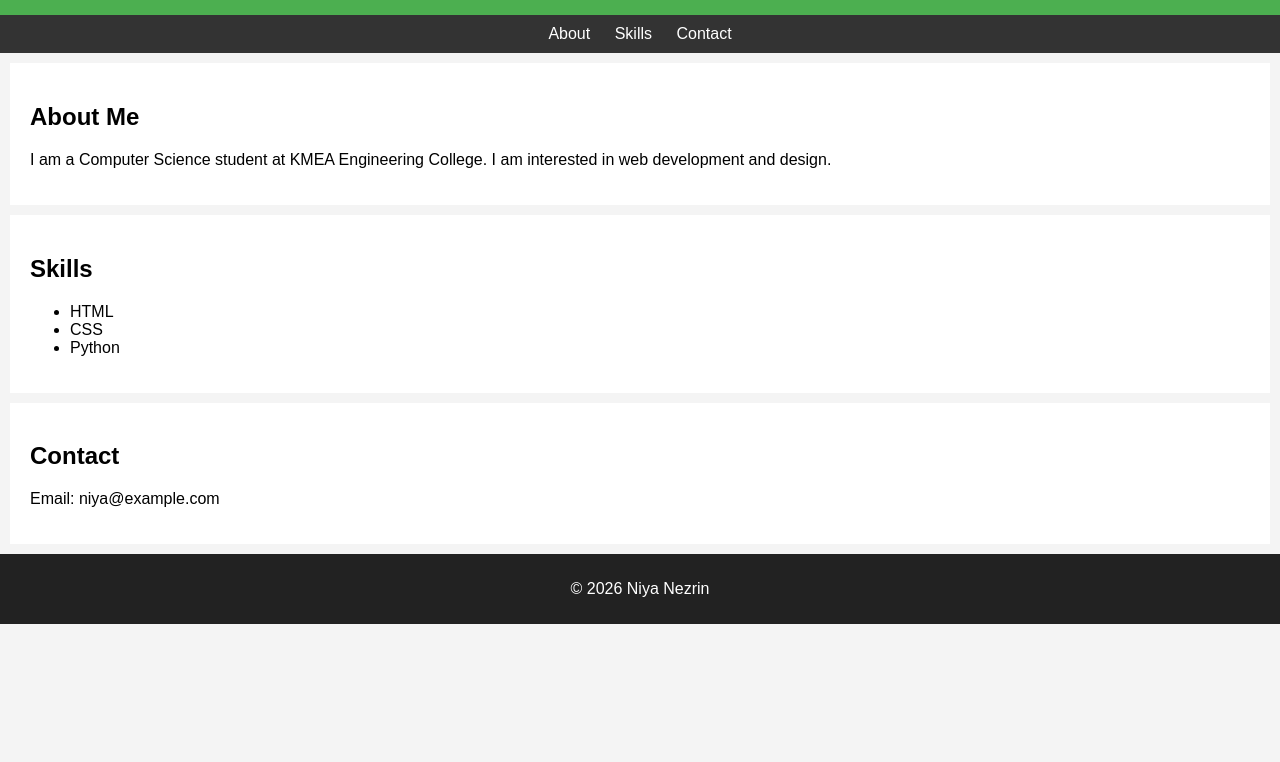
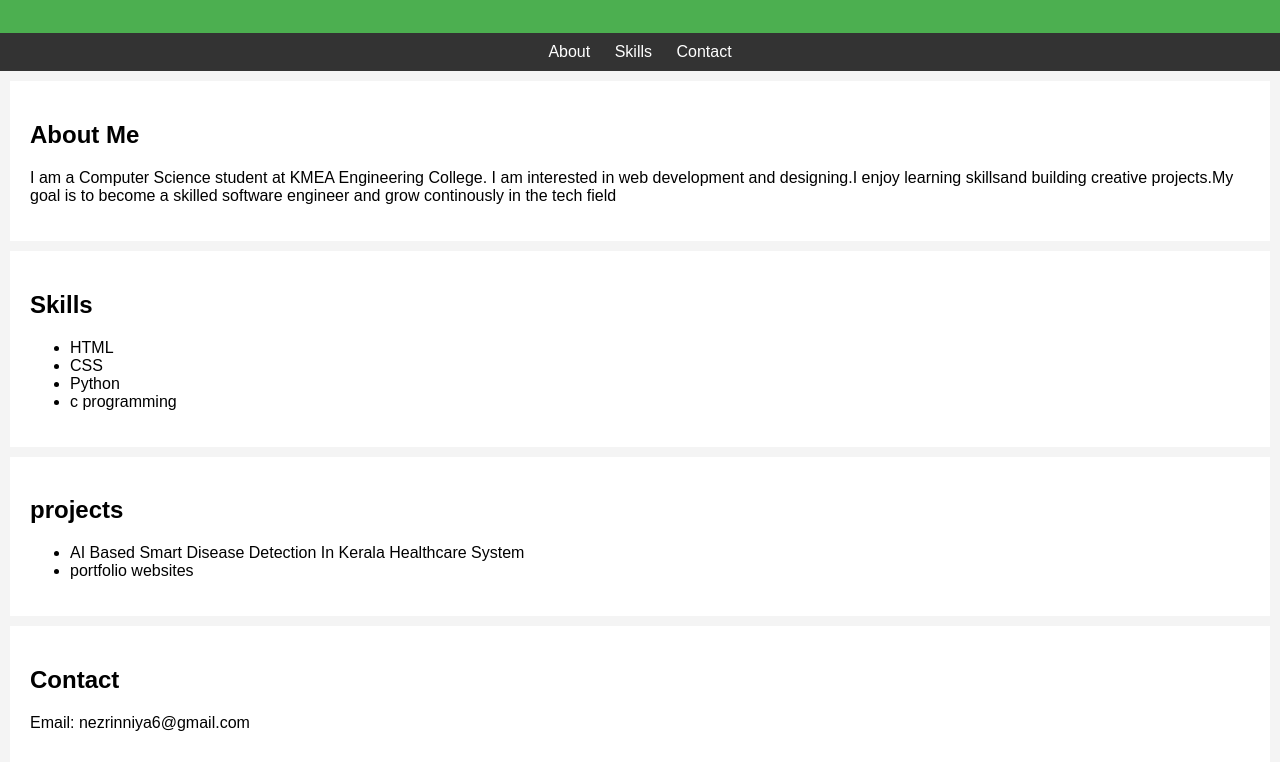
Before and after one commit to nezrinniya6-coder/portfolio-website, a plain HTML site: page index.html in a window 1280 px wide. Shown: the part 139-901 px from the top of the page. Before the commit the page ends 800 px from the top, so only its background shows below. Drawn offline with Linux system fonts and the light colour scheme.

Commit message:
file is added

```diff
--- a/index.html
+++ b/index.html
@@ -7,6 +7,7 @@
 <body>
 
 <header>
+    <img src="profile.jpg" alt="My photo" class="profile-img">
     <h1>Niya Nezrin</h1>
     <p>CSE Student | Web Developer</p>
 </header>
@@ -19,7 +20,7 @@
 
 <section id="about">
     <h2>About Me</h2>
-    <p>I am a Computer Science student at KMEA Engineering College. I am interested in web development and design.</p>
+    <p>I am a Computer Science student at KMEA Engineering College. I am interested in web development and designing.I enjoy learning skillsand building creative projects.My goal is to become a skilled software engineer and grow continously in the tech field</p>
 </section>
 
 <section id="skills">
@@ -28,12 +29,19 @@
         <li>HTML</li>
         <li>CSS</li>
         <li>Python</li>
+	<li>c programming</li>
     </ul>
 </section>
-
+<section id="project">
+    <h2>projects</h2>
+    <ul>
+	<li>AI Based Smart Disease Detection In Kerala Healthcare System</li>
+	<li>portfolio websites</li>
+    </ul>
+</section>
 <section id="contact">
     <h2>Contact</h2>
-    <p>Email: niya@example.com</p>
+    <p>Email: nezrinniya6@gmail.com</p>
 </section>
 
 <footer>
```
